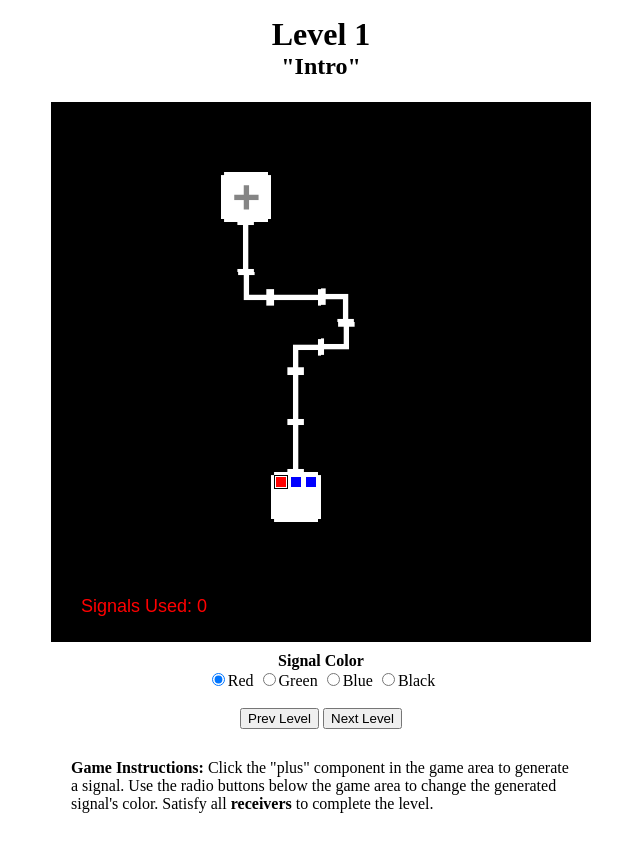
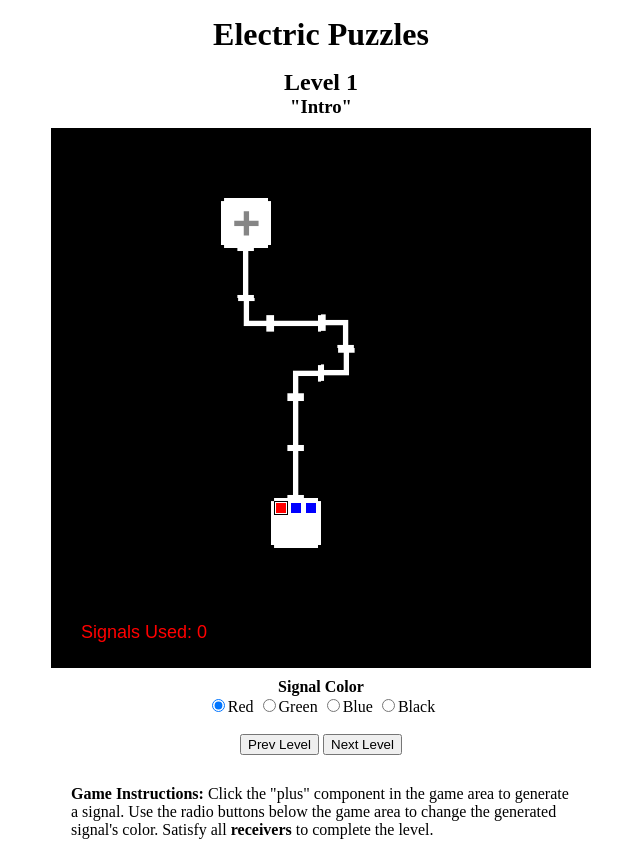
Before and after one commit to MaxLaumeister/electric-puzzles, a plain HTML site: page index.html in a window 1280 px wide. Shown: the top 842 px of the page, without its empty margins (319-959 px from the left). Drawn offline with Linux system fonts and the light colour scheme; no server answers.

Commit message:
Edit readme, add title

```diff
--- a/index.html
+++ b/index.html
@@ -3,10 +3,10 @@
   <head>
     <meta charset="utf-8">
     <meta name="viewport" content="width=device-width, initial-scale=1">
-    <title>Max's Electric Puzzles</title>
+    <title>Electric Puzzles - Maximillian Laumeister</title>
     <link href="favicon.ico" rel="icon" type="image/x-icon" />
     <link rel="canonical" href="https://www.maxlaumeister.com/electric-puzzles/" />
-    <meta name="description" content="An in-browser puzzle game about electrical signals and circuits.">
+    <meta name="description" content="An prototype puzzle game about electrical signals and circuits.">
     <style>
         body {
             text-align: center;
@@ -56,12 +56,10 @@
             margin: 30px auto;
         }
         h1 {
+            margin: 0.5em 0;
+        }
+        h2, h3 {
             margin: 0;
-            margin-top: 0.5em;
-        }
-        h2 {
-            margin: 0;
-            margin-bottom: 0.5em;
         }
     </style>
     <script>
@@ -76,8 +74,9 @@
     </script>
   </head>
   <body>
-  <h1>Level ?</h1>
-  <h2>[level description]</h2>
+  <h1>Electric Puzzles</h1>
+  <h2 id="levelnum">Level ?</h2>
+  <h3 id="leveldesc">[level description]</h3>
   <div class="canvaswrap">
     <canvas height="500" width="500"></canvas>
   </div>
@@ -1099,8 +1098,8 @@
     function changeToLevel(num) {
         currentLevel = num;
         grid.loadData(levelGrids[num]);
-        document.getElementsByTagName("h1")[0].textContent = "Level " + num;
-        document.getElementsByTagName("h2")[0].textContent = '"' + levelNames[num] + '"';
+        document.getElementById("levelnum").textContent = "Level " + num;
+        document.getElementById("leveldesc").textContent = '"' + levelNames[num] + '"';
         grid.signalsUsed = 0;
         grid.complete = false;
         grid.draw();
```
Also changed, not shown: 1 other file.
